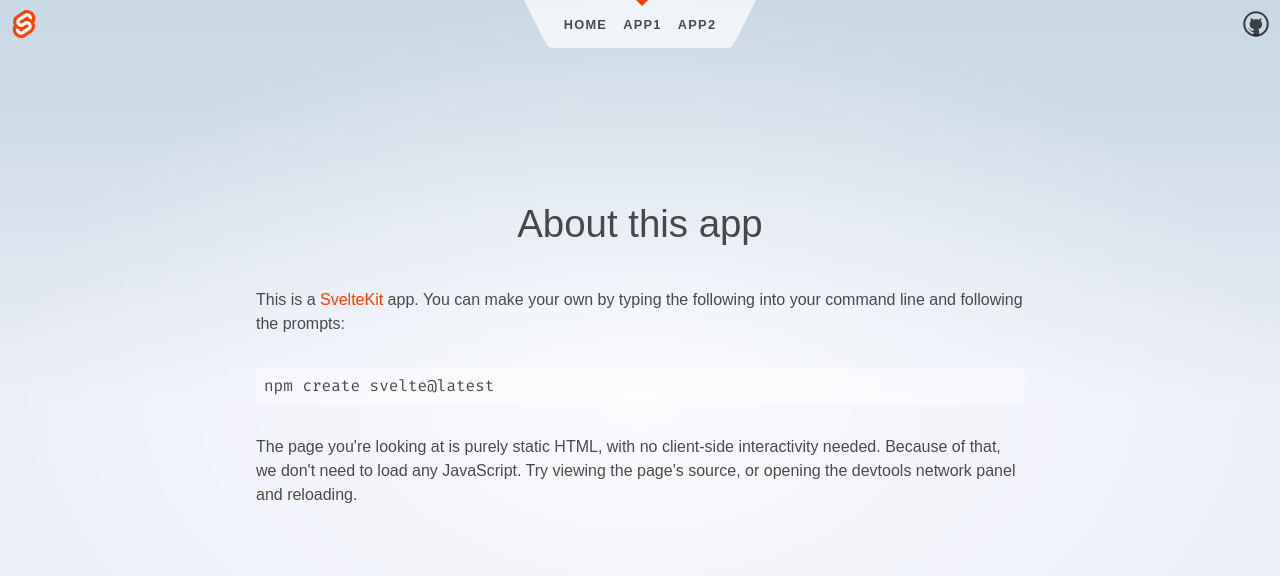
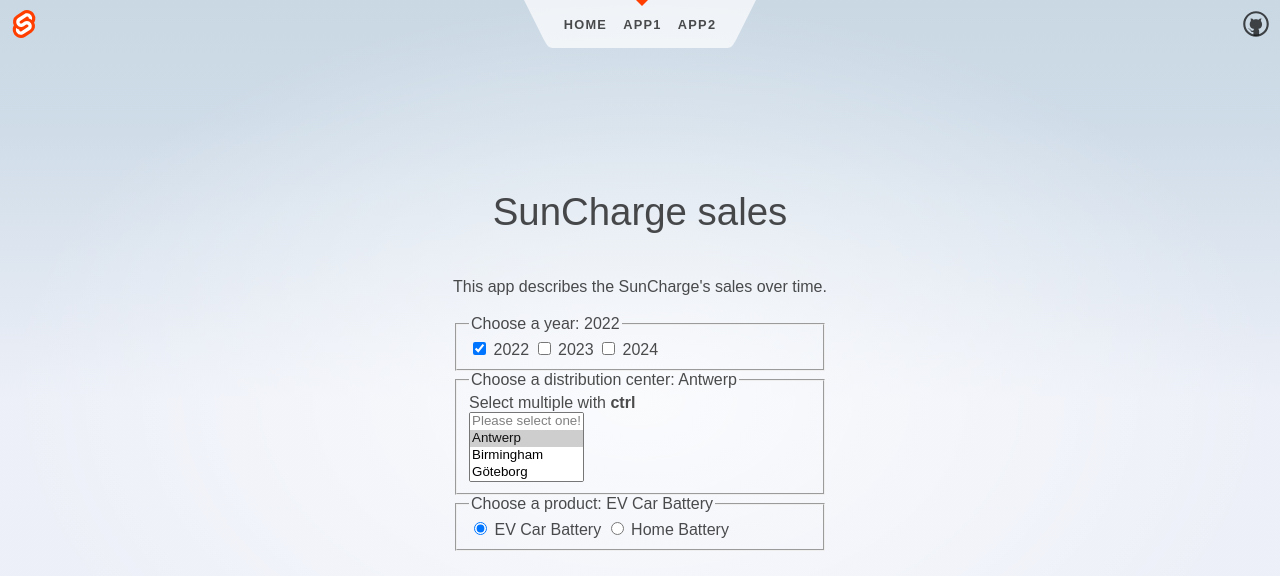
Before and after one commit to raiisac/data_visualisation, a SvelteKit app in the folder sveltekit-app/: page /app1 in a window 1280 px wide. Shown: the top 576 px of the page. Built offline with nearby package versions, Linux system fonts and the light colour scheme.

Commit message:
get user input/selection

```diff
--- a/sveltekit-app/src/routes/app1/+page.svelte
+++ b/sveltekit-app/src/routes/app1/+page.svelte
@@ -1,21 +1,52 @@
+
+<script>
+	let possible_years = [2022, 2023, 2024]; // webpage with different input options https://svelte.dev/repl/3aca814fe08e49f08a42a7db3baed19a?version=3.29.4
+	let chosen_year = [2022];
+	let possible_plants = ["Antwerp", "Birmingham", "Göteborg", "Lyon", "Wroclaw"];
+	let chosen_plant = ["Antwerp"];
+	let chosen_product = "EV Car Battery";
+</script>
 <svelte:head>
 	<title>About</title>
 	<meta name="description" content="About this app" />
 </svelte:head>
 
 <div class="text-column">
-	<h1>About this app</h1>
+	<h1>SunCharge sales</h1>
 
 	<p>
-		This is a <a href="https://kit.svelte.dev">SvelteKit</a> app. You can make your own by typing the
-		following into your command line and following the prompts:
+		This app describes the SunCharge's sales over time.
 	</p>
+	<fieldset>
+		<legend>Choose a year: {chosen_year}</legend>
+		{#each possible_years as year}
+		<label>
+			<input type="checkbox" value={year} bind:group={chosen_year} />
+			{year}
+		</label>
+		{/each}
+	</fieldset>
 
-	<pre>npm create svelte@latest</pre>
-
-	<p>
-		The page you're looking at is purely static HTML, with no client-side interactivity needed.
-		Because of that, we don't need to load any JavaScript. Try viewing the page's source, or opening
-		the devtools network panel and reloading.
-	</p>
+	<fieldset>
+		<legend>Choose a distribution center: {chosen_plant}</legend>
+		Select multiple with <strong>ctrl</strong>
+		<br />
+		<select multiple bind:value={chosen_plant}>
+			<option disabled value="">Please select one!</option>
+			<option>Antwerp</option>
+			<option>Birmingham</option>
+			<option>Göteborg</option>
+			<option>Lyon</option>
+			<option>Wroclaw</option>
+		</select>
+	</fieldset>
+	<fieldset>
+		<legend>Choose a product: {chosen_product}</legend>
+  <label>
+		<input type="radio" value="EV Car Battery" bind:group={chosen_product} /> EV Car Battery
+	</label>
+	<label>
+		<input type="radio" value="Home Battery" bind:group={chosen_product} /> Home Battery
+	</label>
+	</fieldset>
 </div>
```
